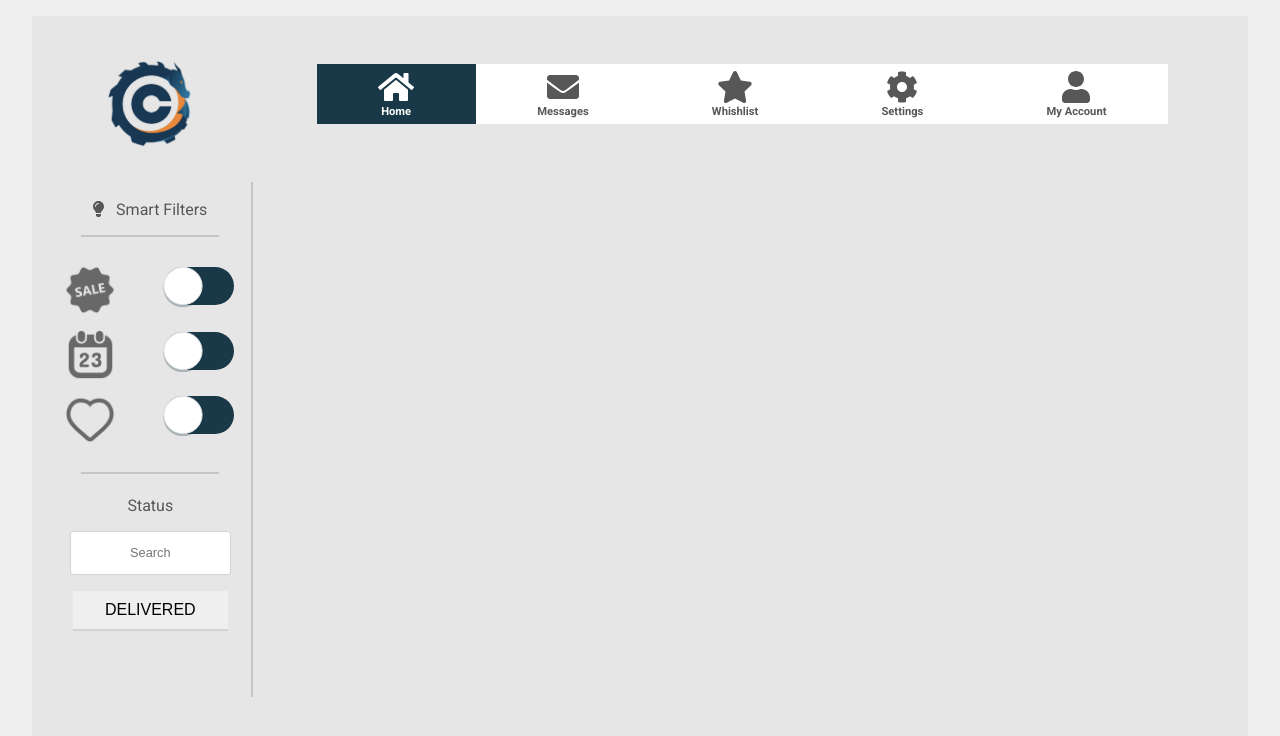
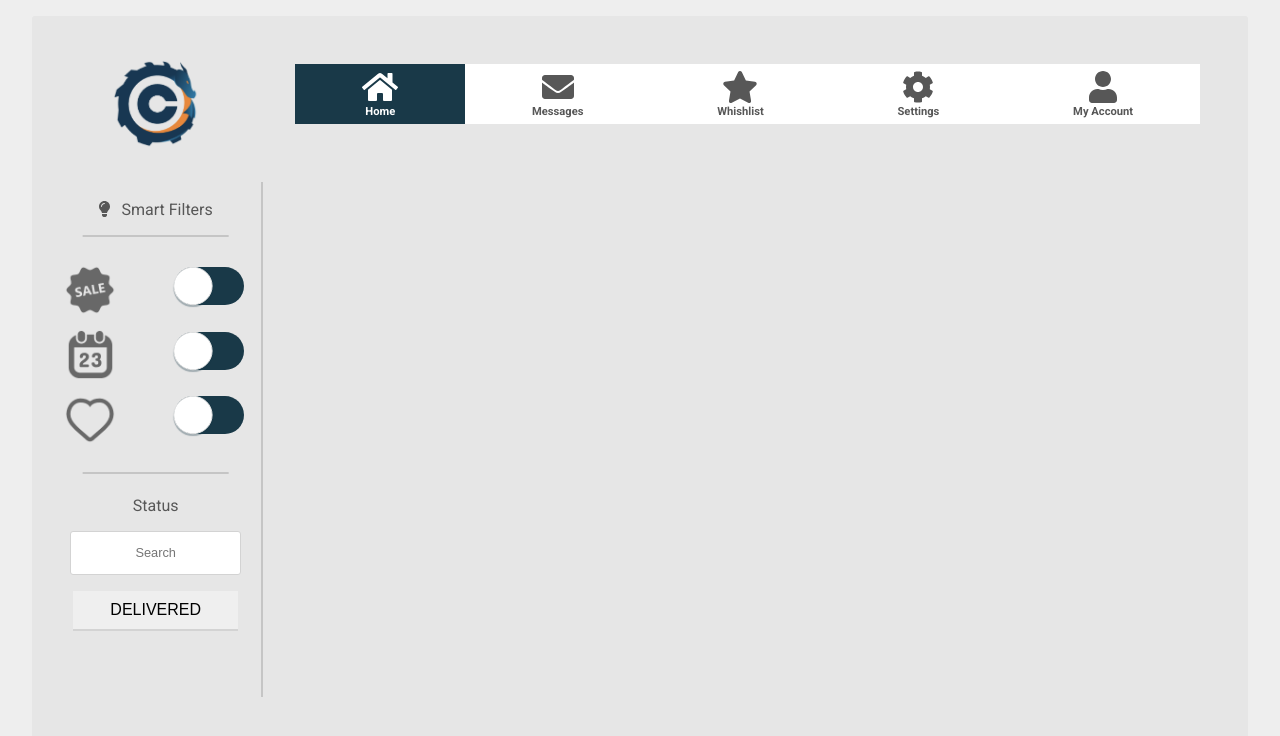
Before and after one commit to germancardenasm/leanit, a React (Create React App) app: page / in a window 1280 px wide. Shown: the top 736 px of the page. Built offline with nearby package versions, Linux system fonts and the light colour scheme.

Commit message:
Add an hoc to wrap main content

```diff
--- a/src/containers/ControlPanel/ControlPanel.js
+++ b/src/containers/ControlPanel/ControlPanel.js
@@ -2,13 +2,17 @@ import React, { Component } from "react";
 import "./ControlPanel.css";
 import Sidebar from "../Sidebar/Sidebar";
 import Navbar from "../Navbar/Navbar";
+import Input from "../../components/UI/Input/Input";
+import Aux from "../../hoc/Aux";
 
 export default class Panel extends Component {
   render() {
     return (
       <div className="controlPanel">
         <Sidebar />
-        <Navbar />
+        <Aux>
+          <Navbar />
+        </Aux>
       </div>
     );
   }
--- a/src/containers/Navbar/Navbar.css
+++ b/src/containers/Navbar/Navbar.css
@@ -2,7 +2,6 @@
     display: flex;
     width: 100%;
     height: 60px;
-    padding: 2rem 4rem;
 }
 
 .navBar ul,
--- /dev/null
+++ b/src/hoc/Aux.css
@@ -0,0 +1,4 @@
+.mainContent {
+    width: 100%;
+    padding: 2rem;
+}
--- /dev/null
+++ b/src/hoc/Aux.js
@@ -0,0 +1,8 @@
+import React from "react";
+import "./Aux.css";
+
+const Aux = props => {
+  return <div className="mainContent">{props.children}</div>;
+};
+
+export default Aux;
```
Also changed, not shown: src/components/SearchBar/SearchBar.js (+12 -0 lines).
